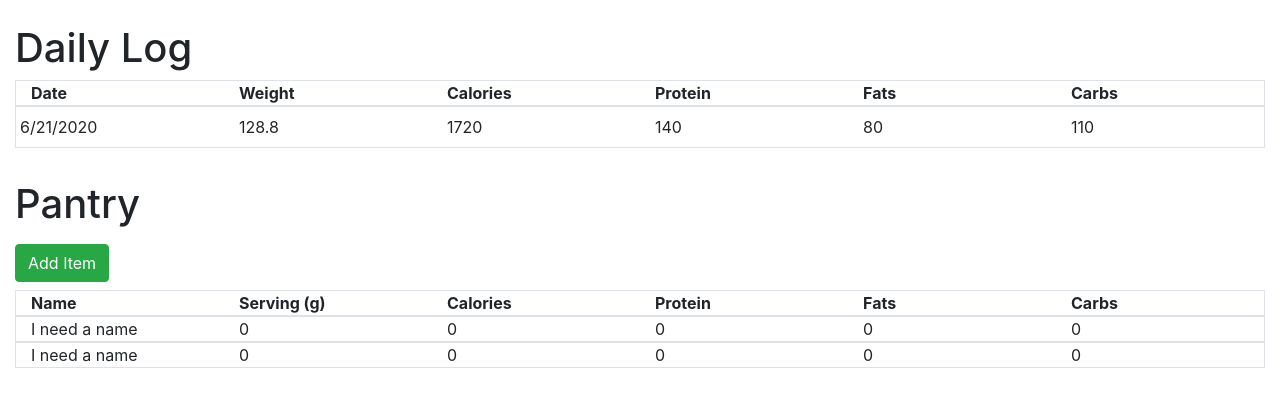
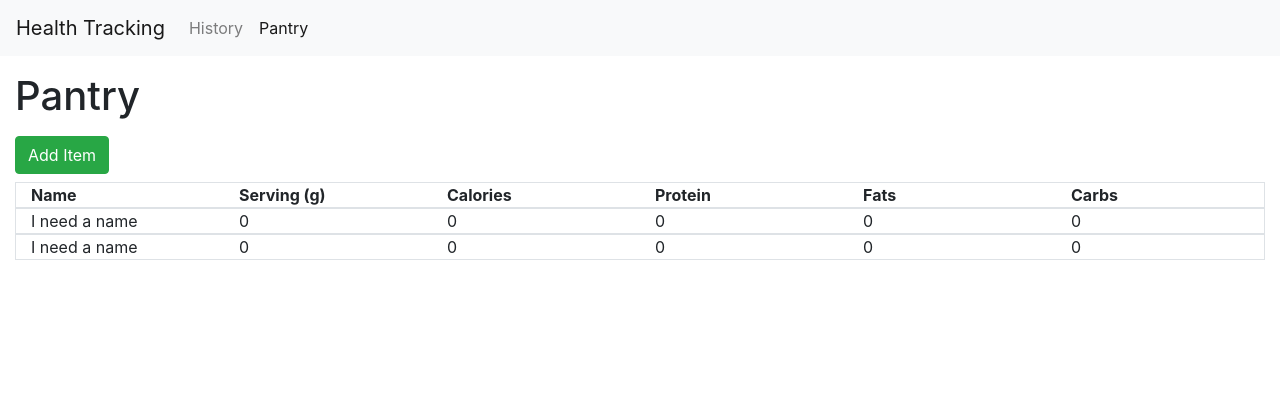
Before and after one commit to Marivaldi/simple-health-tracking, an Angular app: page /pantry in a window 1280 px wide. Before the commit this address led to /. Shown: the top 406 px of the page. Built offline with nearby package versions, Linux system fonts and the light colour scheme.

Commit message:
Added site navigation and renamed daily log to log history... Okay. I'm just trying to find a good name for it.. leave me alone

```diff
--- a/src/app/app-routing.module.ts
+++ b/src/app/app-routing.module.ts
@@ -1,8 +1,13 @@
 import { NgModule } from '@angular/core';
 import { Routes, RouterModule } from '@angular/router';
 import { FormsModule } from '@angular/forms';
+import { LogHistoryComponent } from './log-history/log-history.component';
+import { PantryComponent } from './pantry/pantry.component';
 
-const routes: Routes = [];
+const routes: Routes = [
+  { path: 'history', component: LogHistoryComponent },
+  { path: 'pantry', component: PantryComponent },
+];
 
 @NgModule({
   imports: [RouterModule.forRoot(routes), FormsModule],
--- a/src/app/app.component.html
+++ b/src/app/app.component.html
@@ -1,14 +1,24 @@
+<nav class="navbar navbar-expand-lg navbar-light bg-light">
+  <a class="navbar-brand" routerLink="/" routerLinkActive="active">Health Tracking</a>
+  <button class="navbar-toggler" type="button" data-toggle="collapse" data-target="#navbarNav" aria-controls="navbarNav"
+    aria-expanded="false" aria-label="Toggle navigation">
+    <span class="navbar-toggler-icon"></span>
+  </button>
+  <div class="collapse navbar-collapse" id="navbarNav">
+    <ul class="navbar-nav">
+      <li class="nav-item">
+        <a class="nav-link" routerLink="/history" routerLinkActive="active">History</a>
+      </li>
+      <li class="nav-item">
+        <a class="nav-link" routerLink="/pantry" routerLinkActive="active">Pantry</a>
+      </li>
+    </ul>
+  </div>
+</nav>
 <div class="container-fluid">
   <div class="row">
     <div class="col-12">
-      <app-daily-log></app-daily-log>
-    </div>
-  </div>
-  <div class="row pt-3">
-    <div class="col-12">
-      <app-pantry></app-pantry>
+      <router-outlet></router-outlet>
     </div>
   </div>
 </div>
-
-<router-outlet></router-outlet>
--- a/src/app/app.module.ts
+++ b/src/app/app.module.ts
@@ -3,14 +3,14 @@
 
 import { AppRoutingModule } from './app-routing.module';
 import { AppComponent } from './app.component';
-import { DailyLogComponent } from './daily-log/daily-log.component';
+import { LogHistoryComponent } from './log-history/log-history.component';
 import { PantryComponent } from './pantry/pantry.component';
 import { FoodItemModalComponent } from './food-item-modal/food-item-modal.component';
 
 @NgModule({
   declarations: [
     AppComponent,
-    DailyLogComponent,
+    LogHistoryComponent,
     PantryComponent,
     FoodItemModalComponent
   ],
--- a/src/app/daily-log/daily-log.component.html
+++ b/src/app/log-history/log-history.component.html
@@ -1,6 +1,6 @@
 <div class="container-fluid pt-4">
   <div class="row">
-    <h1>Daily Log</h1>
+    <h1>Log History</h1>
   </div>
   <div class="row border font-weight-bold text-center-sm">
     <div class="col-2 px-0-sm">Date</div>
```
Also changed, not shown: src/app/log-history/log-history.component.ts (renamed from src/app/daily-log/daily-log.component.ts, +4 -4 lines), src/app/log-history/log-history.component.scss (added), 1 other file (tests, documents, lock files or other folders).
